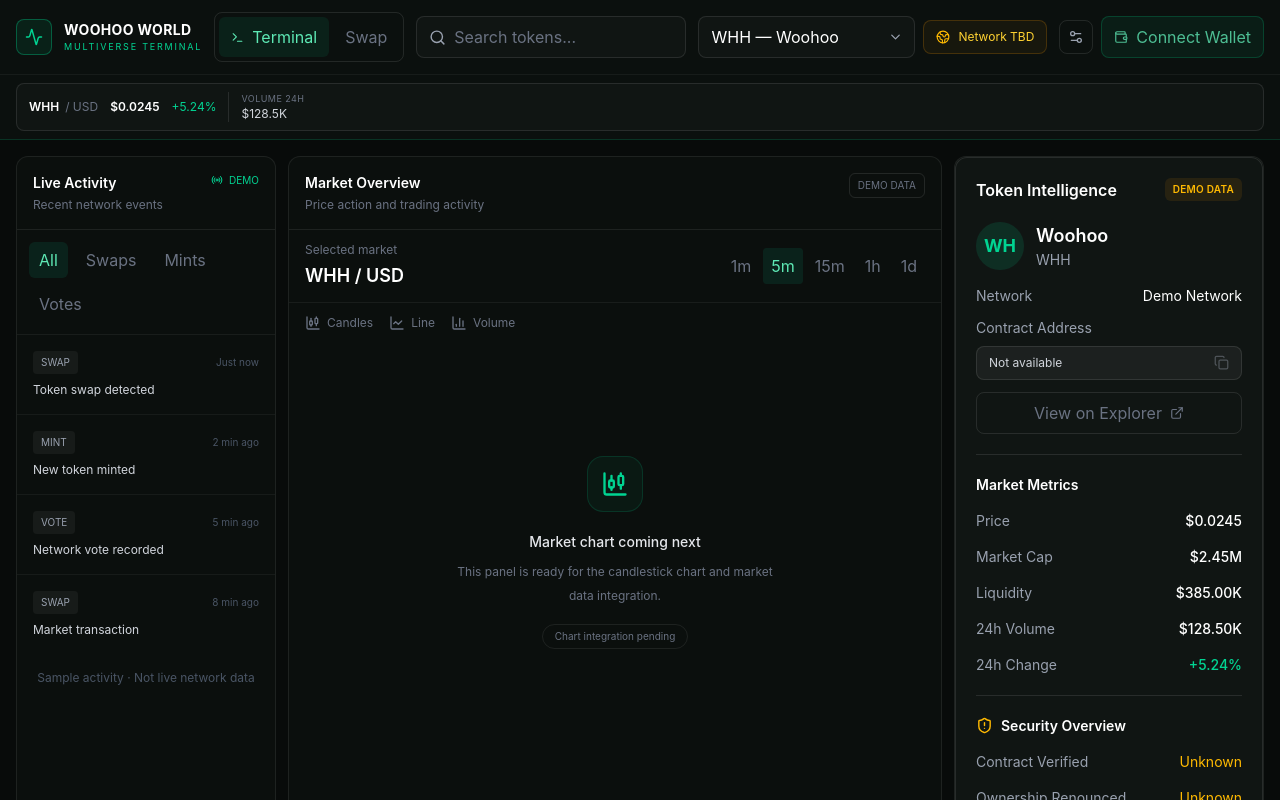
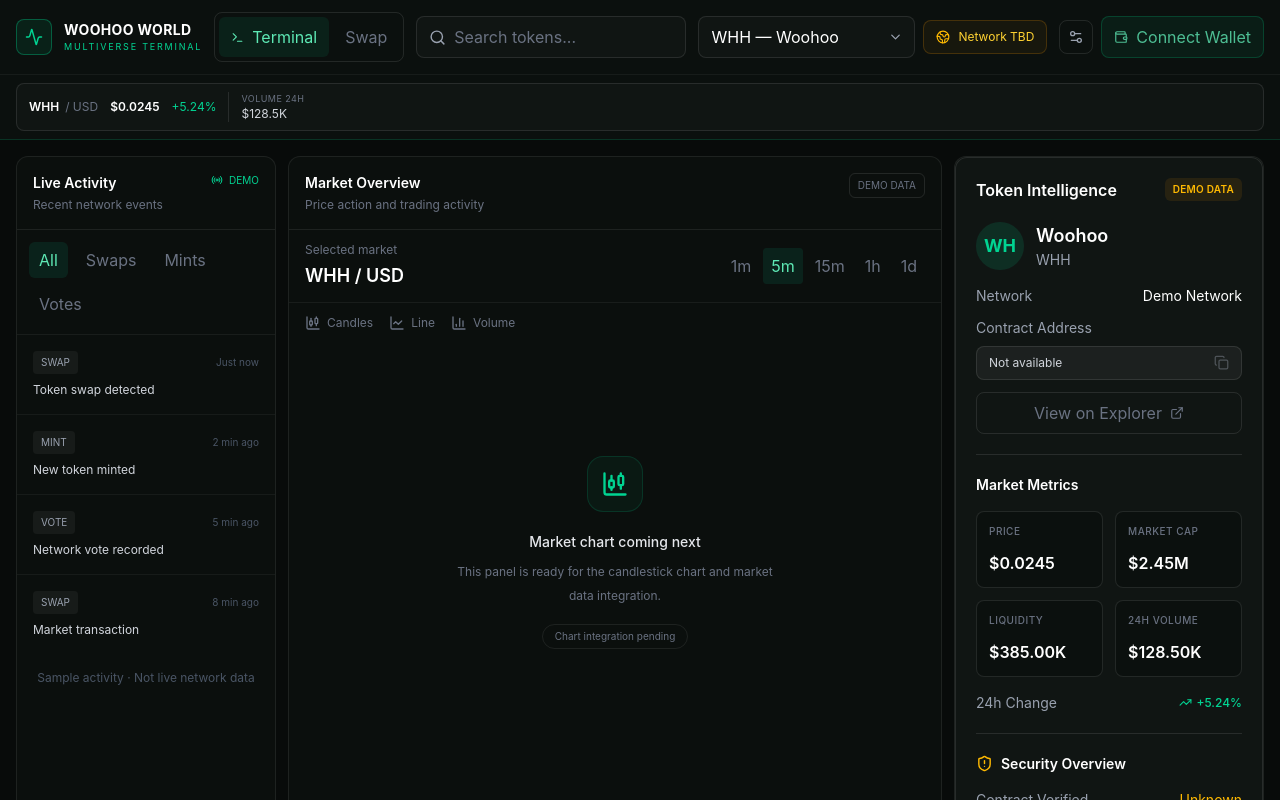
Before and after one commit to Maxwellsmall/Woohoo_Terminal, a React (Vite) app: page / in a window 1280 px wide. Shown: the top 800 px of the page. Built offline with nearby package versions, Linux system fonts and the light colour scheme.

Commit message:
feat(ui): add reusable terminal components

```diff
--- /dev/null
+++ b/src/components/ui/ChangeIndicator.tsx
@@ -0,0 +1,38 @@
+import { TrendingDown, TrendingUp } from "lucide-react";
+
+interface ChangeIndicatorProps {
+  value: number | null;
+  suffix?: string;
+  showIcon?: boolean;
+}
+
+export default function ChangeIndicator({
+  value,
+  suffix = "%",
+  showIcon = true,
+}: ChangeIndicatorProps) {
+  if (value === null || !Number.isFinite(value)) {
+    return <span className="text-xs text-gray-500">—</span>;
+  }
+
+  const isPositive = value >= 0;
+
+  return (
+    <span
+      className={`inline-flex items-center gap-1 text-xs font-medium ${
+        isPositive ? "text-emerald-400" : "text-rose-400"
+      }`}
+    >
+      {showIcon &&
+        (isPositive ? (
+          <TrendingUp size={13} aria-hidden="true" />
+        ) : (
+          <TrendingDown size={13} aria-hidden="true" />
+        ))}
+
+      {isPositive ? "+" : ""}
+      {value.toFixed(2)}
+      {suffix}
+    </span>
+  );
+}
--- /dev/null
+++ b/src/components/ui/MetricCard.tsx
@@ -0,0 +1,37 @@
+import type { ReactNode } from "react";
+
+interface MetricCardProps {
+  label: string;
+  value: string;
+  subtitle?: string;
+  icon?: ReactNode;
+  valueClassName?: string;
+}
+
+export default function MetricCard({
+  label,
+  value,
+  subtitle,
+  icon,
+  valueClassName = "text-white",
+}: MetricCardProps) {
+  return (
+    <div className="min-w-0 rounded-lg border border-white/10 bg-[#0b100e] p-3">
+      <div className="mb-3 flex items-center justify-between gap-2">
+        <p className="truncate text-[10px] font-medium uppercase tracking-wider text-gray-500">
+          {label}
+        </p>
+
+        {icon && <span className="shrink-0 text-gray-400">{icon}</span>}
+      </div>
+
+      <p className={`break-words text-base font-semibold ${valueClassName}`}>
+        {value}
+      </p>
+
+      {subtitle && (
+        <p className="mt-1 truncate text-[10px] text-gray-500">{subtitle}</p>
+      )}
+    </div>
+  );
+}
--- /dev/null
+++ b/src/components/ui/Panel.tsx
@@ -0,0 +1,35 @@
+import type { ReactNode } from "react";
+
+interface PanelProps {
+  children: ReactNode;
+  className?: string;
+  title?: string;
+  action?: ReactNode;
+}
+
+export default function Panel({
+  children,
+  className = "",
+  title,
+  action,
+}: PanelProps) {
+  return (
+    <section
+      className={`min-w-0 rounded-xl border border-white/10 bg-[#101513] ${className}`}
+    >
+      {(title || action) && (
+        <div className="flex items-center justify-between gap-3 border-b border-white/10 px-4 py-3">
+          {title && (
+            <h2 className="text-xs font-semibold uppercase tracking-wider text-gray-200">
+              {title}
+            </h2>
+          )}
+
+          {action}
+        </div>
+      )}
+
+      <div className="p-4">{children}</div>
+    </section>
+  );
+}
--- /dev/null
+++ b/src/components/ui/StatusBadge.tsx
@@ -0,0 +1,37 @@
+import type { ReactNode } from "react";
+
+export type StatusVariant = "success" | "warning" | "danger" | "neutral";
+
+interface StatusBadgeProps {
+  children: ReactNode;
+  variant?: StatusVariant;
+  dot?: boolean;
+}
+
+const variantClasses: Record<StatusVariant, string> = {
+  success: "border-emerald-500/20 bg-emerald-500/10 text-emerald-400",
+  warning: "border-amber-500/20 bg-amber-500/10 text-amber-400",
+  danger: "border-rose-500/20 bg-rose-500/10 text-rose-400",
+  neutral: "border-white/10 bg-white/5 text-gray-400",
+};
+
+export default function StatusBadge({
+  children,
+  variant = "neutral",
+  dot = false,
+}: StatusBadgeProps) {
+  return (
+    <span
+      className={`inline-flex items-center gap-1.5 whitespace-nowrap rounded-md border px-2 py-1 text-[10px] font-semibold uppercase tracking-wide ${variantClasses[variant]}`}
+    >
+      {dot && (
+        <span
+          aria-hidden="true"
+          className="h-1.5 w-1.5 rounded-full bg-current"
+        />
+      )}
+
+      {children}
+    </span>
+  );
+}
--- a/src/features/token-intelligence/TokenMetrics.tsx
+++ b/src/features/token-intelligence/TokenMetrics.tsx
@@ -1,4 +1,7 @@
 import type { TokenMetrics as TokenMetricsType } from "../../types";
+
+import ChangeIndicator from "../../components/ui/ChangeIndicator";
+import MetricCard from "../../components/ui/MetricCard";
 
 interface TokenMetricsProps {
   metrics: TokenMetricsType;
@@ -14,52 +17,36 @@ const formatCurrency = (value: number): string => {
 };
 
 export default function TokenMetrics({ metrics }: TokenMetricsProps) {
-  const isPositive = metrics.priceChange24h >= 0;
-
-  const rows = [
-    {
-      label: "Price",
-      value: `$${metrics.priceUsd.toFixed(4)}`,
-    },
-    {
-      label: "Market Cap",
-      value: formatCurrency(metrics.marketCapUsd),
-    },
-    {
-      label: "Liquidity",
-      value: formatCurrency(metrics.liquidityUsd),
-    },
-    {
-      label: "24h Volume",
-      value: formatCurrency(metrics.volume24hUsd),
-    },
-  ];
-
   return (
     <section className="border-b border-white/10 py-5">
       <h3 className="mb-4 text-sm font-semibold text-white">Market Metrics</h3>
 
-      <div className="space-y-4">
-        {rows.map((row) => (
-          <div key={row.label} className="flex items-center justify-between">
-            <span className="text-sm text-gray-400">{row.label}</span>
+      <div className="grid grid-cols-2 gap-3">
+        <MetricCard
+          label="Price"
+          value={`$${metrics.priceUsd.toFixed(metrics.priceUsd < 1 ? 4 : 2)}`}
+        />
 
-            <span className="text-sm font-medium text-white">{row.value}</span>
-          </div>
-        ))}
+        <MetricCard
+          label="Market Cap"
+          value={formatCurrency(metrics.marketCapUsd)}
+        />
 
-        <div className="flex items-center justify-between">
-          <span className="text-sm text-gray-400">24h Change</span>
+        <MetricCard
+          label="Liquidity"
+          value={formatCurrency(metrics.liquidityUsd)}
+        />
 
-          <span
-            className={`text-sm font-medium ${
-              isPositive ? "text-emerald-400" : "text-red-400"
-            }`}
-          >
-            {isPositive ? "+" : ""}
-            {metrics.priceChange24h.toFixed(2)}%
-          </span>
-        </div>
+        <MetricCard
+          label="24h Volume"
+          value={formatCurrency(metrics.volume24hUsd)}
+        />
+      </div>
+
+      <div className="mt-4 flex items-center justify-between">
+        <span className="text-sm text-gray-400">24h Change</span>
+
+        <ChangeIndicator value={metrics.priceChange24h} />
       </div>
     </section>
   );
```
